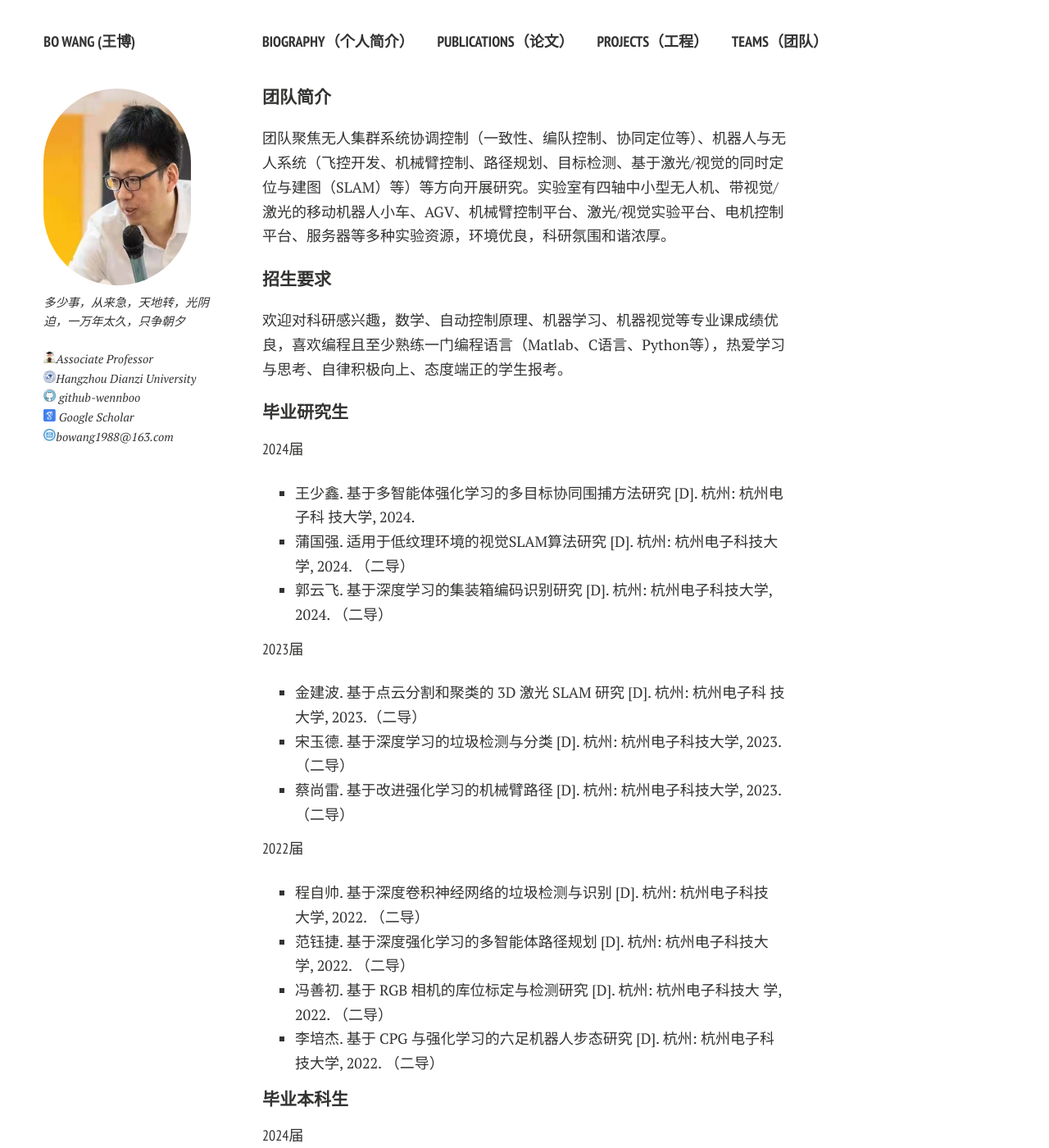
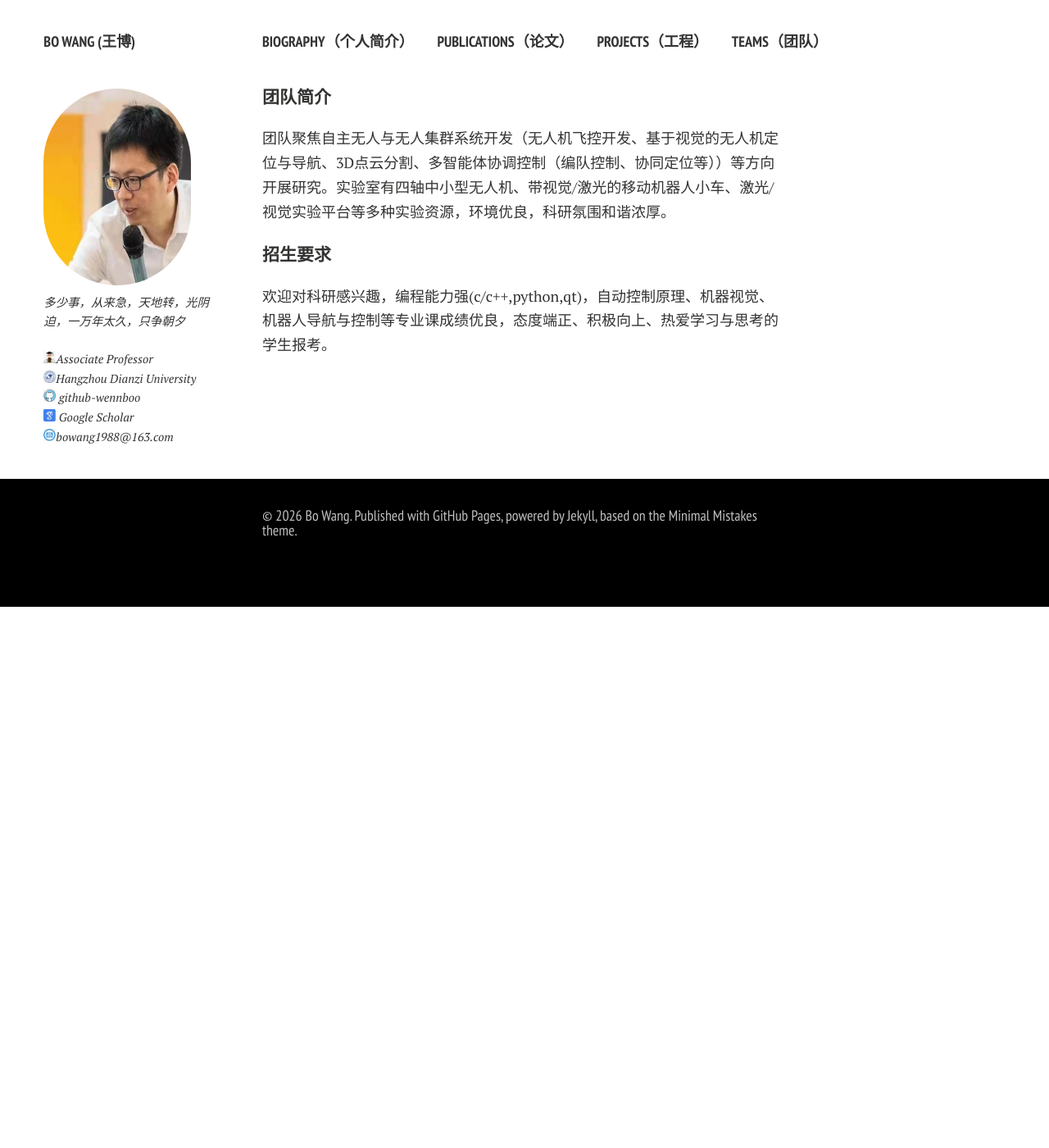
Before and after one commit to wennboo/wennboo.github.io, a Jekyll site: the page built from teams.md, in a window 1280 px wide and 1400 px high. Shown: the whole window at 82% size. Built offline with Jekyll 4.4.1, drawn with Linux system fonts in a browser that asks for light colours; nearby versions of some CDN libraries; comment, search, counter and statistics services are not loaded; a style sheet for code colours, icons or effects is not loaded; some of the changed text lies outside the part shown.

```diff
--- a/teams.md
+++ b/teams.md
@@ -5,50 +5,7 @@ title: Teams
 ---
 
 ##### 团队简介
-团队聚焦无人集群系统协调控制（一致性、编队控制、协同定位等）、机器人与无人系统（飞控开发、机械臂控制、路径规划、目标检测、基于激光/视觉的同时定位与建图（SLAM）等）等方向开展研究。实验室有四轴中小型无人机、带视觉/激光的移动机器人小车、AGV、机械臂控制平台、激光/视觉实验平台、电机控制平台、服务器等多种实验资源，环境优良，科研氛围和谐浓厚。
+团队聚焦自主无人与无人集群系统开发（无人机飞控开发、基于视觉的无人机定位与导航、3D点云分割、多智能体协调控制（编队控制、协同定位等））等方向开展研究。实验室有四轴中小型无人机、带视觉/激光的移动机器人小车、激光/视觉实验平台等多种实验资源，环境优良，科研氛围和谐浓厚。
 
 ##### 招生要求
-欢迎对科研感兴趣，数学、自动控制原理、机器学习、机器视觉等专业课成绩优良，喜欢编程且至少熟练一门编程语言（Matlab、C语言、Python等），热爱学习与思考、自律积极向上、态度端正的学生报考。
-
-##### 毕业研究生
-
-###### 2024届
-- 王少鑫. 基于多智能体强化学习的多目标协同围捕方法研究 [D]. 杭州: 杭州电子科
-技大学, 2024.
-- 蒲国强. 适用于低纹理环境的视觉SLAM算法研究 [D]. 杭州: 杭州电子科技大学, 2024. （二导）
-- 郭云飞. 基于深度学习的集装箱编码识别研究 [D]. 杭州: 杭州电子科技大学, 2024. （二导）
-
-###### 2023届
-- 金建波. 基于点云分割和聚类的 3D 激光 SLAM 研究 [D]. 杭州: 杭州电子科
-技大学, 2023.（二导）
-- 宋玉德. 基于深度学习的垃圾检测与分类 [D]. 杭州: 杭州电子科技大学, 2023. （二导）
-- 蔡尚雷. 基于改进强化学习的机械臂路径 [D]. 杭州: 杭州电子科技大学, 2023. （二导）
-
-###### 2022届
-- 程自帅. 基于深度卷积神经网络的垃圾检测与识别 [D]. 杭州: 杭州电子科技
-大学, 2022. （二导）
-- 范钰捷. 基于深度强化学习的多智能体路径规划 [D]. 杭州: 杭州电子科技大
-学, 2022. （二导）
-- 冯善初. 基于 RGB 相机的库位标定与检测研究 [D]. 杭州: 杭州电子科技大
-学, 2022. （二导）
-- 李培杰. 基于 CPG 与强化学习的六足机器人步态研究 [D]. 杭州: 杭州电子科
-技大学, 2022. （二导）
-
-##### 毕业本科生
-
-###### 2024届
-- 刘骥远. 基于强化学习的雷达干扰资源分配 [D]. 杭州: 杭州电子科技大学, 2024.
-- 潘雨南. 多智能体定位与编队上位机开发 [D]. 杭州: 杭州电子科技大学, 2024.
-- ...
-
-###### 2023届
-- 朱敏伟. 基于深度学习的单目深度估计 [D]. 杭州: 杭州电子科技大学, 2023.
-- 吴云霄. 基于拍卖算法的多无人机任务分配 [D]. 杭州: 杭州电子科技大学, 2023.
-- ...
-
-###### 2022届
-
-- 徐韶岳. 基于 FreeRTOS 的微型四轴无人机软件架构设计 [D]. 杭州: 杭州电子科技大学, 2022.
-- 张武陵. 基于 STM32 的微型四轴无人机硬件电路设计 [D]. 杭州: 杭州电子科技大学, 2022.
-- 李南雁. 基于 FOC 的永磁同步电机控制 [D]. 杭州: 杭州电子科技大学, 2022.
-- ...
+欢迎对科研感兴趣，编程能力强(c/c++,python,qt)，自动控制原理、机器视觉、机器人导航与控制等专业课成绩优良，态度端正、积极向上、热爱学习与思考的学生报考。
```
Also changed, not shown: projects.md (+3 -5 lines), publications.md (+12 -2 lines).
